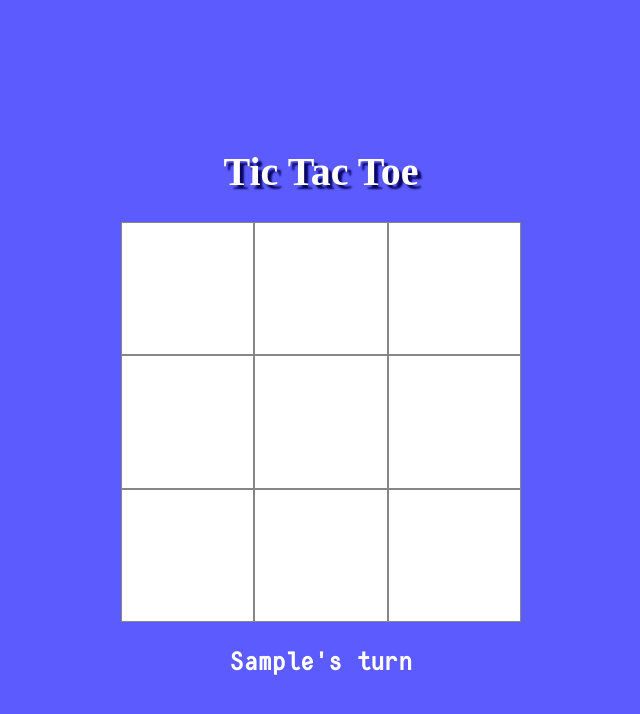
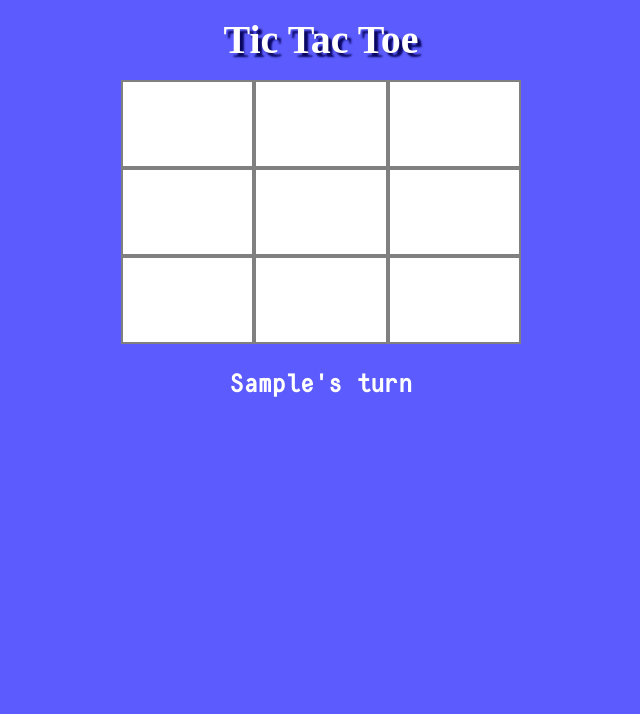
Before and after one commit to Yeryalex/The-Odin-Project, a plain HTML site: page full-stack-js/tic-tac-toe/index.html in a window 1280 px wide. Both pictures are taken after typing "Sample", "Sample" into the empty fields and a click on the button "Start Game". Shown: the whole page, without its empty margins (319-959 px from the left). Drawn offline with Linux system fonts and the light colour scheme.

Commit message:
Put title h1 out of main to avoid collapsing

```diff
--- a/full-stack-js/tic-tac-toe/index.html
+++ b/full-stack-js/tic-tac-toe/index.html
@@ -7,8 +7,11 @@
     <link rel="stylesheet" href="style.css">
 </head>
 <body>
+    <div class="title-container">
+        <h1>Tic Tac Toe</h1>
+    </div>
     <main>
-        <h1>Tic Tac Toe</h1>
+
         <div class="game-container"></div>
         <div class="modal">
         <div class="input-section">
--- a/full-stack-js/tic-tac-toe/index.js
+++ b/full-stack-js/tic-tac-toe/index.js
@@ -122,6 +122,7 @@ function DisplayController(player1, player2) {
     return ({playRound, getActivePlayer, getBoard: board.getBoard(), canPlay, switchPlayerTurn});
 }
 
+const ticTacToe = (() => {
 
 const board = document.querySelector(".game-container");
 const winnerMessage = document.querySelector(".winner-message");
@@ -153,6 +154,7 @@ function displayBoardScreen() {
             button.classList.add("cell");
             button.dataset.column = columnIndex;
             button.dataset.row = rowIndex;
+            button.id = `cr${columnIndex}${rowIndex}`;
             button.innerText = column.getValue();
             board.appendChild(button);
         })
@@ -207,3 +209,4 @@ function restartGame() {
     form.reset();
     restartButton.hidden = true;
 }
+})();
--- a/full-stack-js/tic-tac-toe/style.css
+++ b/full-stack-js/tic-tac-toe/style.css
@@ -55,6 +55,8 @@ body {
 }
 
 h1 {
+  display: block;
+
   padding: 20px;
   font-family: mitica-mitica;
   font-size: 40px;
@@ -76,7 +78,7 @@ main {
     flex-direction: column;
     justify-content: center;
     align-items: center;
-    height: 100vh;
+    height: 40vh;
 }
 
 
@@ -94,8 +96,8 @@ main {
     padding: 0;
     margin: 0;
     background-color: white;
-    border: 1px solid rgb(134, 134, 134);
-}
+    border: 2px solid gray;
+  }
 
 .show {
   margin-top: 30px;
@@ -154,3 +156,10 @@ input {
 form > p {
   margin-top: 15px;
 }
+
+.title-container {
+  display: flex;
+  justify-content: center;
+  align-items: center;
+  height: 10vh;
+}
```
